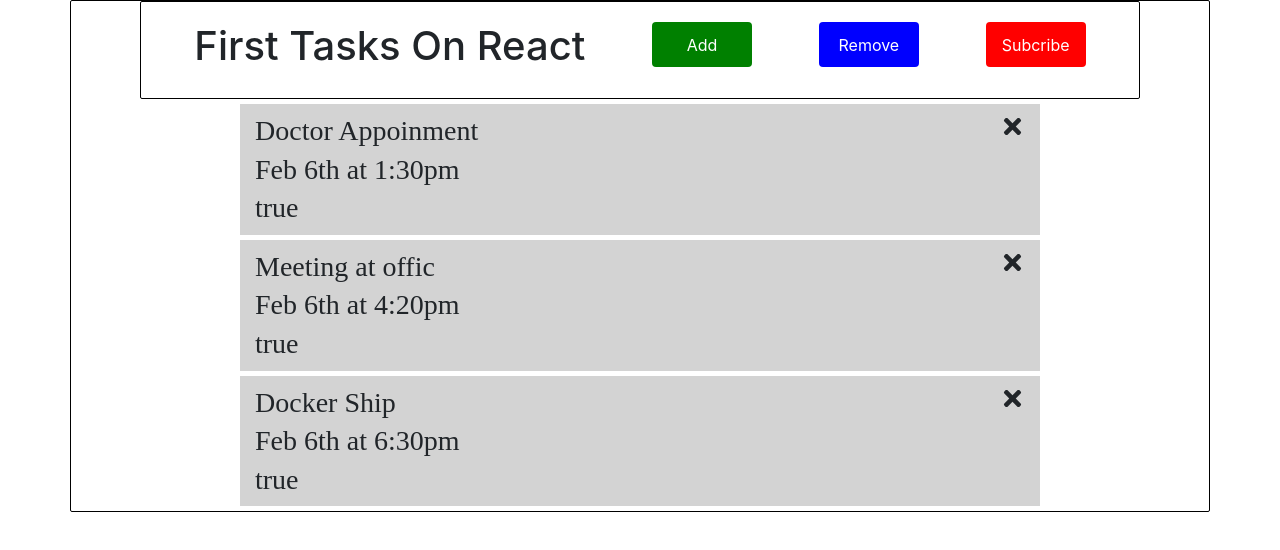
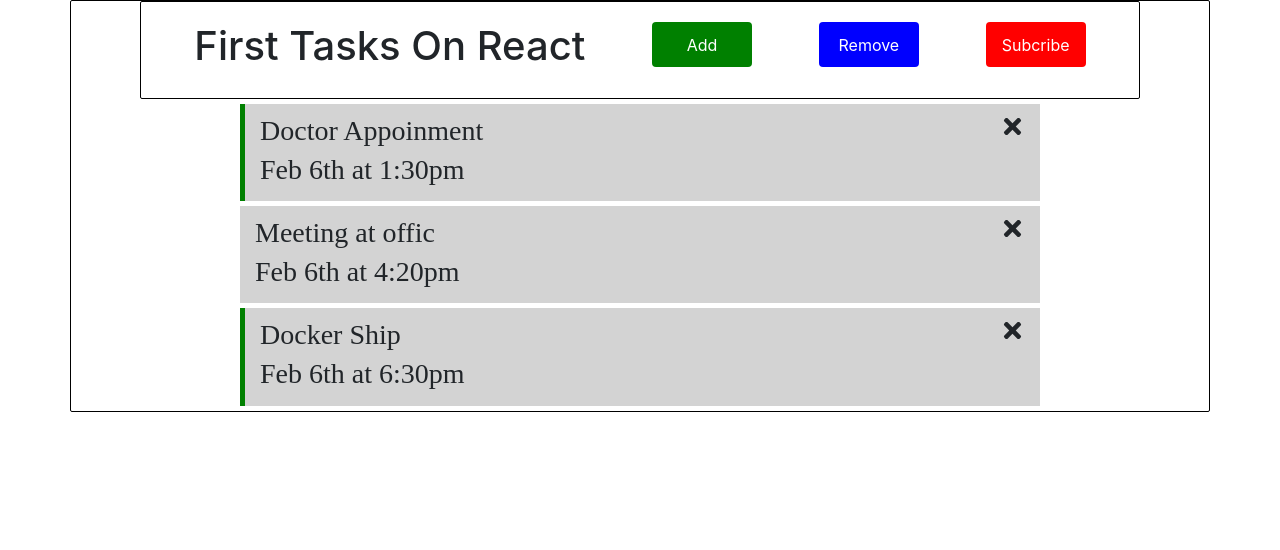
Before and after one commit to shumon-das/reactjs, a React (Create React App) app: page / in a window 1280 px wide. Shown: the top 550 px of the page. Built offline with nearby package versions, Linux system fonts and the light colour scheme.

Commit message:
Seted toggle on onDubleClick and added style class based on condition

```diff
--- a/src/App.js
+++ b/src/App.js
@@ -16,7 +16,7 @@
             id: 2,
             text: 'Meeting at offic',
             day: 'Feb 6th at 4:20pm',
-            reminder: true,
+            reminder: false,
         },
         {
             id: 3,
@@ -27,6 +27,7 @@
 
     ])
 
+    // delete specific task
     const deleteTask = (id) => {
       console.log('delete', id);
       setTasks(tasks.filter(
@@ -34,11 +35,19 @@
       ))
     }
 
+    // toggleReminder
+    const toggleReminder = (id) => {
+      setTasks(tasks.map(
+        (task) => task.id === id ? {...task, reminder: !task.reminder }
+                                 : task
+      ))
+    }
+
   return (
     <div className="container">
       <div className="app">
           <Header/>
-          {tasks.length > 0 ? (<Tasks tasks={tasks} onDelete={deleteTask}/>)
+          {tasks.length > 0 ? (<Tasks tasks={tasks} onDelete={deleteTask} onToggle={toggleReminder}/>)
                             : (<h3>No Tasks</h3>)
           }
       </div>
--- a/src/components/Task.js
+++ b/src/components/Task.js
@@ -1,12 +1,12 @@
 /* eslint-disable no-cond-assign */
 import { FaTimes} from 'react-icons/fa'
 
-const Task = ({task, onDelete}) => {
+const Task = ({task, onDelete, onToggle}) => {
     return (
-        <div className="task">
+        <div className={`task ${task.reminder ? 'reminder' : ''}`} onDoubleClick={() => onToggle(task.id)}>
             <h3>{task.text} <FaTimes style={{fontSize: "25px",cursor:'pointer'}} onClick={() => onDelete(task.id)}/></h3>
             <h3>{task.day}</h3>
-            <h3>{task.reminder = true ? "true" : "false"}</h3>
+            <h3>{task.reminder}</h3>
         </div>
     )
 }
--- a/src/components/Tasks.js
+++ b/src/components/Tasks.js
@@ -1,11 +1,11 @@
 import Task from "./Task"
 
-const Tasks = ({tasks, onDelete}) => {
+const Tasks = ({tasks, onDelete, onToggle}) => {
 
     return (
         <>
             {
-              tasks.map( (task)=>(   <Task key={task.id} task={task} onDelete={onDelete} /> ) )
+              tasks.map( (task)=>(   <Task key={task.id} task={task} onDelete={onDelete} onToggle={onToggle} /> ) )
 
             }
         </>
--- a/src/index.css
+++ b/src/index.css
@@ -48,3 +48,6 @@
     width: 100px;
     height: 45px;
 }
+.reminder{
+  border-left: 5px solid green;
+}
```
